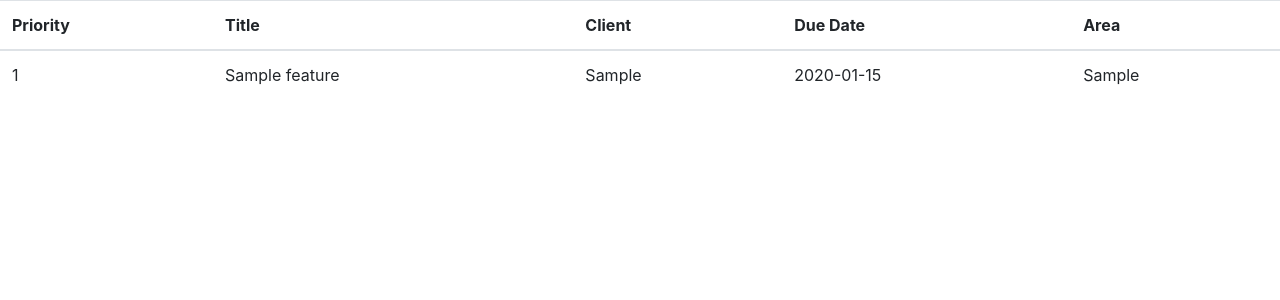
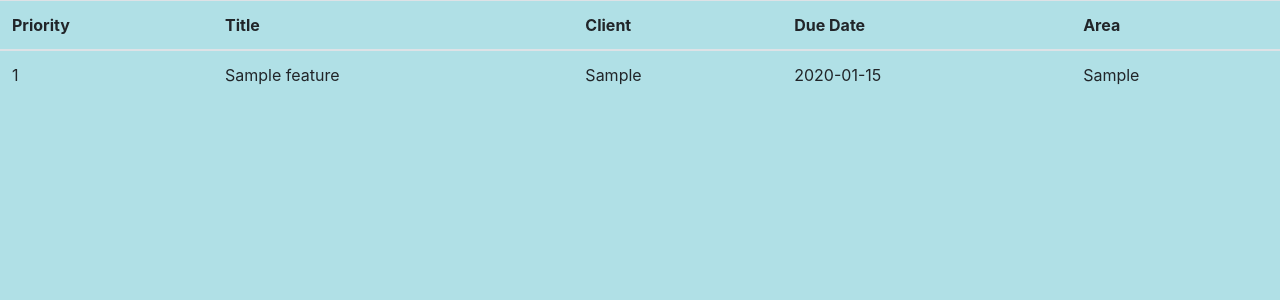
Before and after one commit to michaelkirschbaum/bug-tracker, a Flask app: page /requests in a window 1280 px wide. Shown: the top 300 px of the page. Run offline with Flask 2, Linux system fonts and the light colour scheme; a user stored in the database is signed in; tables that the repository leaves empty hold one stand-in row (values such as "Sample post"); some libraries are stand-ins or nearby versions.

Commit message:
add CSS background color

```diff
--- a/templates/form.html
+++ b/templates/form.html
@@ -14,6 +14,9 @@
     <style>
       h1 {
         text-align: center;
+      }
+      body {
+        background-color: powderblue;
       }
     </style>
 
--- a/templates/query.html
+++ b/templates/query.html
@@ -4,6 +4,12 @@
     <meta charset="UTF-8">
     <title>Features</title>
     <link rel="stylesheet" href="https://maxcdn.bootstrapcdn.com/bootstrap/4.0.0-alpha.4/css/bootstrap.min.css" integrity="2hfp1SzUoho7/TsGGGDaFdsuuDL0LX2hnUp6VkX3CUQ2K4K+xjboZdsXyp4oUHZj" crossorigin="anonymous">
+
+    <style>
+      body {
+        background-color: powderblue;
+      }
+    </style
   </head>
   <body>
     <div class="table-responsive">
--- a/templates/register.html
+++ b/templates/register.html
@@ -13,6 +13,9 @@
   <style>
     h1 {
       text-align: center;
+    }
+    body {
+      background-color: powderblue;
     }
   </style>
 </head>
```
